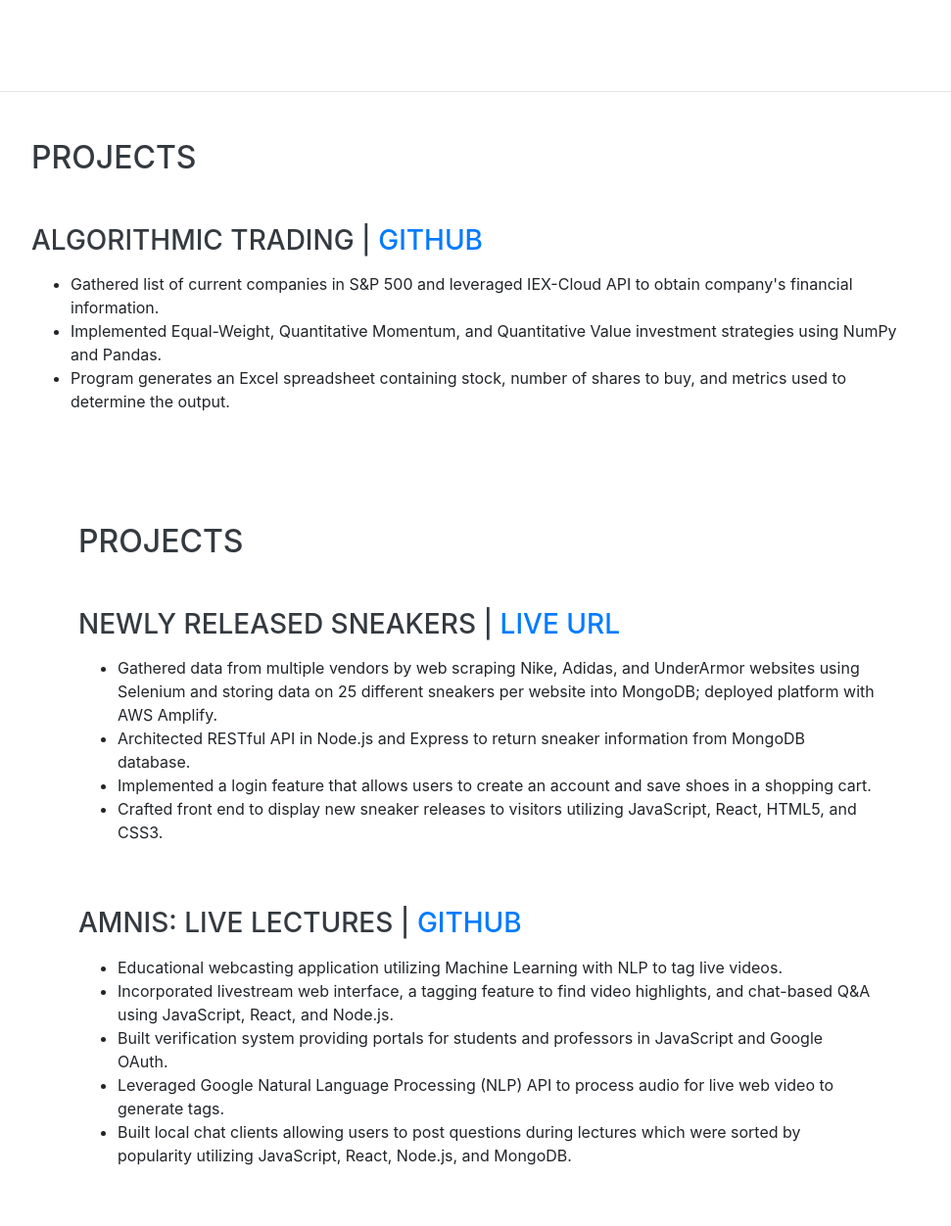
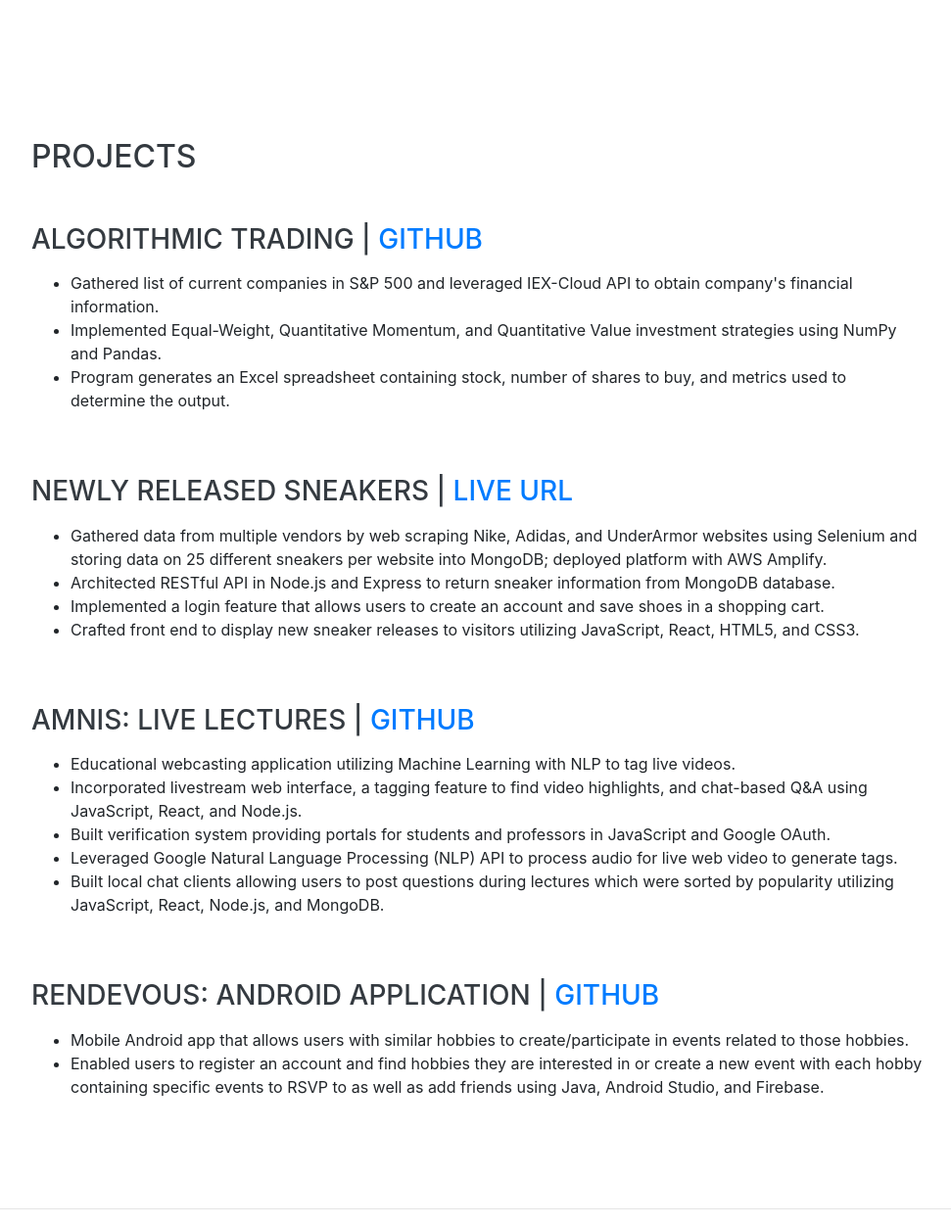
Before and after one commit to RishabJain27/RishabJain27.github.io, a website with bundled scripts: page index.html in a window 1280 px wide. Shown: the part 1987-3239 px from the top of the page at 98% size, without its empty margins (288-1259 px from the left). Built offline with nearby package versions, Linux system fonts and the light colour scheme; a web font is replaced by a local one.

Commit message:
Fix project tab error

```diff
--- a/index.html
+++ b/index.html
@@ -149,11 +149,10 @@
 
     </section>
 
-    <hr class="m-0">
-
     <section class="resume-section p-3 p-lg-5 d-flex align-items-center" id="projects">
       <div class="w-100">
         <h2 class="mb-5">Projects</h2>
+
         <div class="resume-item d-flex flex-column flex-md-row justify-content-between mb-5">
           <div class="resume-content">
             <h3 class="mb-0"> Algorithmic Trading | <a href="https://github.com/RishabJain27/AlgorithmicTrading">Github</a></h3>
@@ -167,9 +166,6 @@
           </div>
         </div>
 
-    <section class="resume-section p-3 p-lg-5 d-flex align-items-center" id="projects">
-      <div class="w-100">
-        <h2 class="mb-5">Projects</h2>
           <div class="resume-item d-flex flex-column flex-md-row justify-content-between mb-5">
             <div class="resume-content">
               <h3 class="mb-0">Newly Released Sneakers | <a href="https://master.d3c0jia0vtpjio.amplifyapp.com/">live URL</a></h3>
```
Lines whose indentation alone changed are shown as unchanged.
